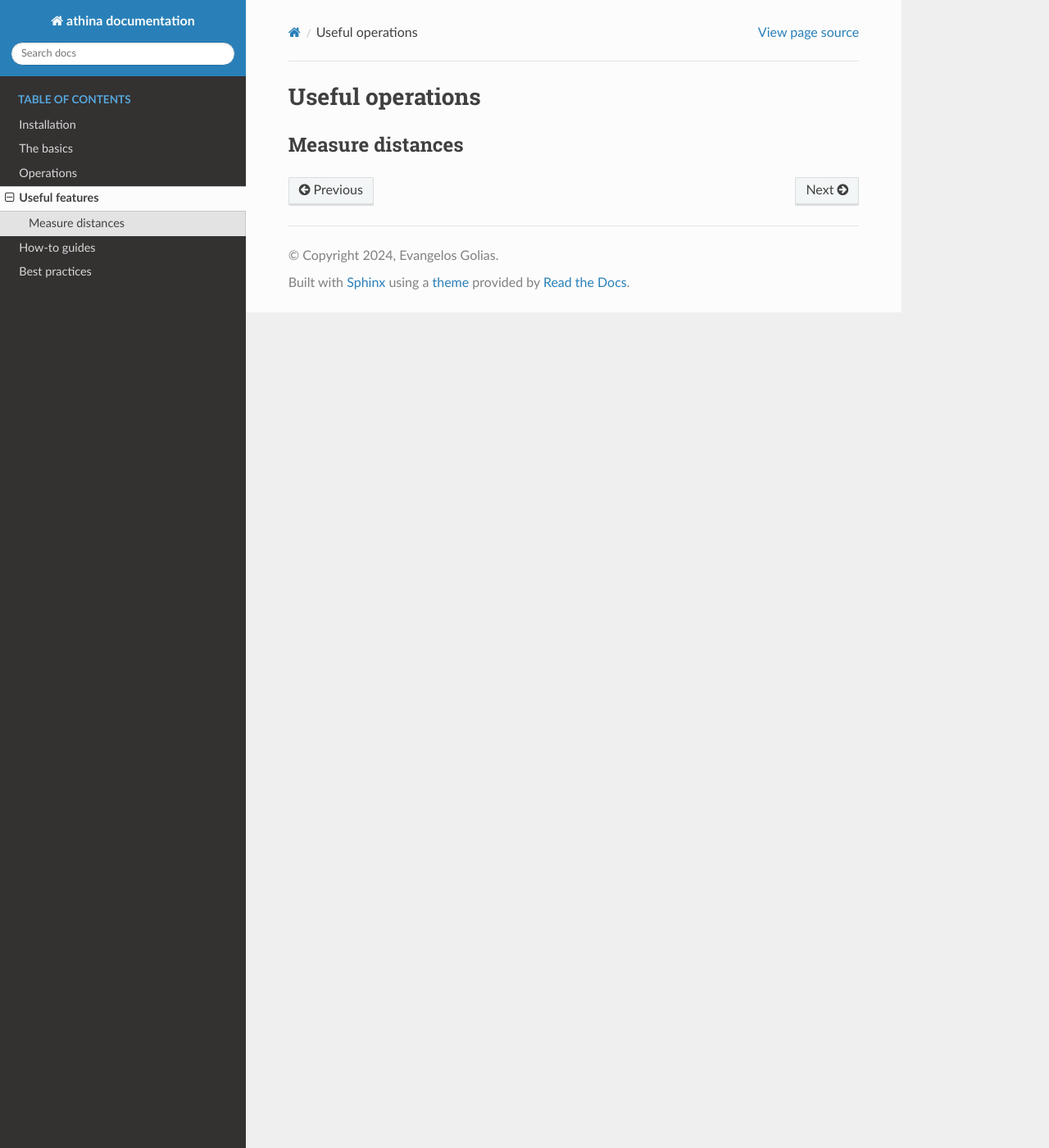
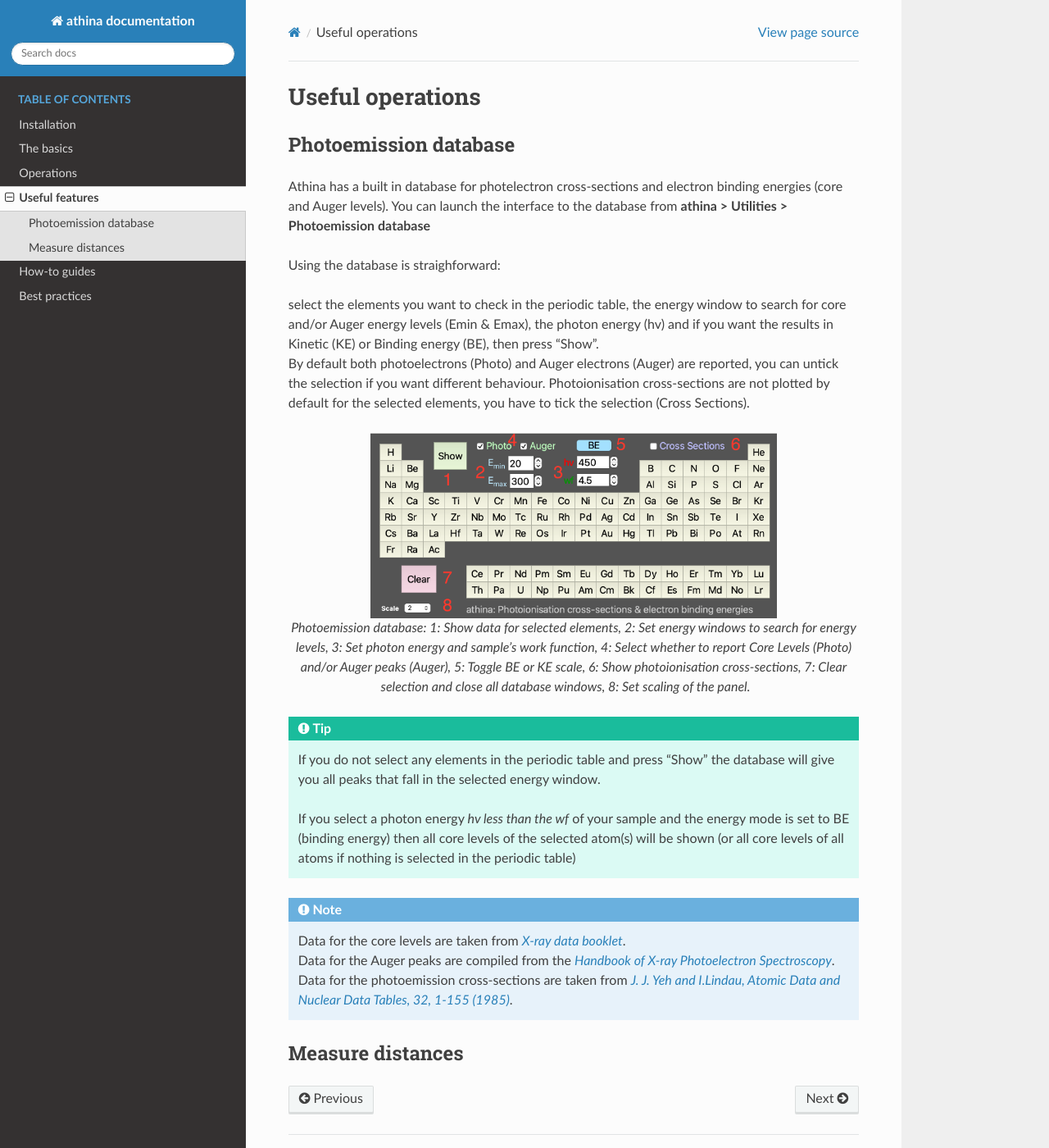
Before and after one commit to evangelosgolias/athina, a Sphinx documentation site: the page built from doc/source/files/other_operations.md, in a window 1280 px wide and 1400 px high. Shown: the whole window at 82% size. Built offline with Sphinx 7.4.7 and the Read the Docs theme 3.1.0, drawn with Linux system fonts in a browser that asks for light colours.

Commit message:
XPS data documentation

````diff
--- a/doc/source/files/other_operations.md
+++ b/doc/source/files/other_operations.md
@@ -1,4 +1,39 @@
 
 # Useful operations
 
+## Photoemission database
+
+Athina has a built in database for photelectron cross-sections and electron binding energies (core and Auger levels). You can launch the interface to the database from **athina > Utilities > Photoemission database**
+
+Using the database is straighforward:
+
+select the elements you want to check in the periodic table, the energy window to search for core and/or Auger energy levels (Emin & Emax), the photon energy (hv) and if you want the results in Kinetic (KE) or Binding energy (BE), then press "Show".\
+By default both photoelectrons (Photo) and Auger electrons (Auger) are reported, you can untick the selection if you want different
+behaviour. Photoionisation cross-sections are not plotted by default for the selected elements, you have to tick the selection (Cross Sections).
+
+
+```{figure} media/photoemissiondatabase.png
+:alt: Photoemission database
+:scale: 33%
+:align: center
+:name: photoemissiondatabase
+
+Photoemission database: 1: Show data for selected elements, 2: Set energy windows to search for energy levels,
+3: Set photon energy and sample's work function, 4: Select whether to report Core Levels (Photo) and/or
+Auger peaks (Auger), 5: Toggle BE or KE scale, 6: Show photoionisation cross-sections, 7: Clear selection
+and close all database windows, 8: Set scaling of the panel.
+```
+
+```{tip}
+
+If you do not select any elements in the periodic table and press "Show" the database will give you all peaks that fall in the selected energy window.
+
+If you select a photon energy *hv less than the wf* of your sample and the energy mode is set to BE (binding energy) then all core levels of the selected atom(s) will be shown (or all core levels of all atoms if nothing is selected in the periodic table)
+```
+
+```{Note}
+Data for the core levels are taken from *[X-ray data booklet](https://xdb.lbl.gov)*.\
+Data for the Auger peaks are compiled from the *[Handbook of X-ray Photoelectron Spectroscopy](https://data.bris.ac.uk/datasets/q5hfkppqacnh2wbxkpa5t5r51/Experimental/xps_handbook.pdf)*.\
+Data for the photoemission cross-sections are taken from *[J. J. Yeh and I.Lindau, Atomic Data and Nuclear Data Tables, 32, 1-155 (1985)](https://www.sciencedirect.com/science/article/pii/0092640X85900166)*.
+```
 ## Measure distances
````
Also changed, not shown: doc/source/files/media/photoemissiondatabase.png (added).
